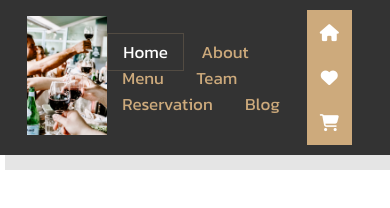
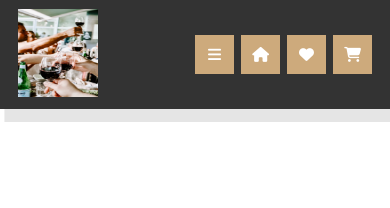
Before and after one commit to kennethsylvanus01/Rejoicemeals, a plain HTML site: page index.html in a window 390 px wide. Drawn offline with Linux system fonts and the light colour scheme; a web font is replaced by a local one.

Commit message:
added some javascript to the navbar responsiveness

```diff
--- a/Loaded.css
+++ b/Loaded.css
@@ -73,8 +73,53 @@ header .icons i:hover{
     transition: 1.5s ease-in;
 }
 
-header .icons #menu{
+header .icons #menu-icon{
     display: none;
 }
+/*navbar ends here*/
 
-/*navbar ends here*/
+@media(max-width: 991px) {
+    html{
+        font-size: 55%;
+    }
+
+    header{
+        padding: 1rem 2rem;
+    }
+
+    header .logo img{
+        height: 10rem;
+    }
+}
+
+@media(max-width: 768px){
+    /*navbar media query*/
+    header .icons #menu-icon{
+        display: inline-block;
+    }
+
+    header .navbar{
+        position: absolute;
+        top: -500px;
+        left: 0;
+        right: 0;
+        display: flex;
+        flex-direction: column;
+        text-align: center;
+        background: #2b2640;
+        transition: .3s;
+    }
+
+    header .navbar.active{
+        top: 70px;
+    }
+
+
+    header .navbar a{
+        display: block;
+        padding: 1.5rem;
+        margin: 1rem;
+        font-size: 2rem;
+        background: var(--black);
+    }
+}
--- /dev/null
+++ b/Loaded.js
@@ -0,0 +1,11 @@
+
+let menu = document.querySelector("#menu-icon");
+let navbar = document.querySelector(".navbar");
+
+menu.addEventListener("click", function (){
+    navbar.classList.toggle("active");
+});
+
+window.oncsroll = () => {
+    navbar.classList.remove("active");
+};
--- a/index.html
+++ b/index.html
@@ -23,7 +23,7 @@
         <a href="#" class="logo"><img src="img/logoC.jpg"></a>
 
         <nav class="navbar">
-            <a href="#home" class="active">Home</a>
+            <a href="#home">Home</a>
             <a href="#about">About</a>
             <a href="#menu">Menu</a>
             <a href="#team">Team</a>
@@ -32,11 +32,14 @@
         </nav>
 
         <div class="icons">
-            <i class="fa-solid fa-bars" id="menu"></i>
+            <i class="fa-solid fa-bars" id="menu-icon"></i>
             <i class="fa-solid fa-house"></i>
             <i class="fa-sharp fa-solid fa-heart"></i>
             <i class="fa-solid fa-cart-shopping"></i>
         </div>
     </header>
+
+    <!--Javascript-->
+    <script type="text/javascript" src="Loaded.js"></script>
 </body>
 </html>
```
